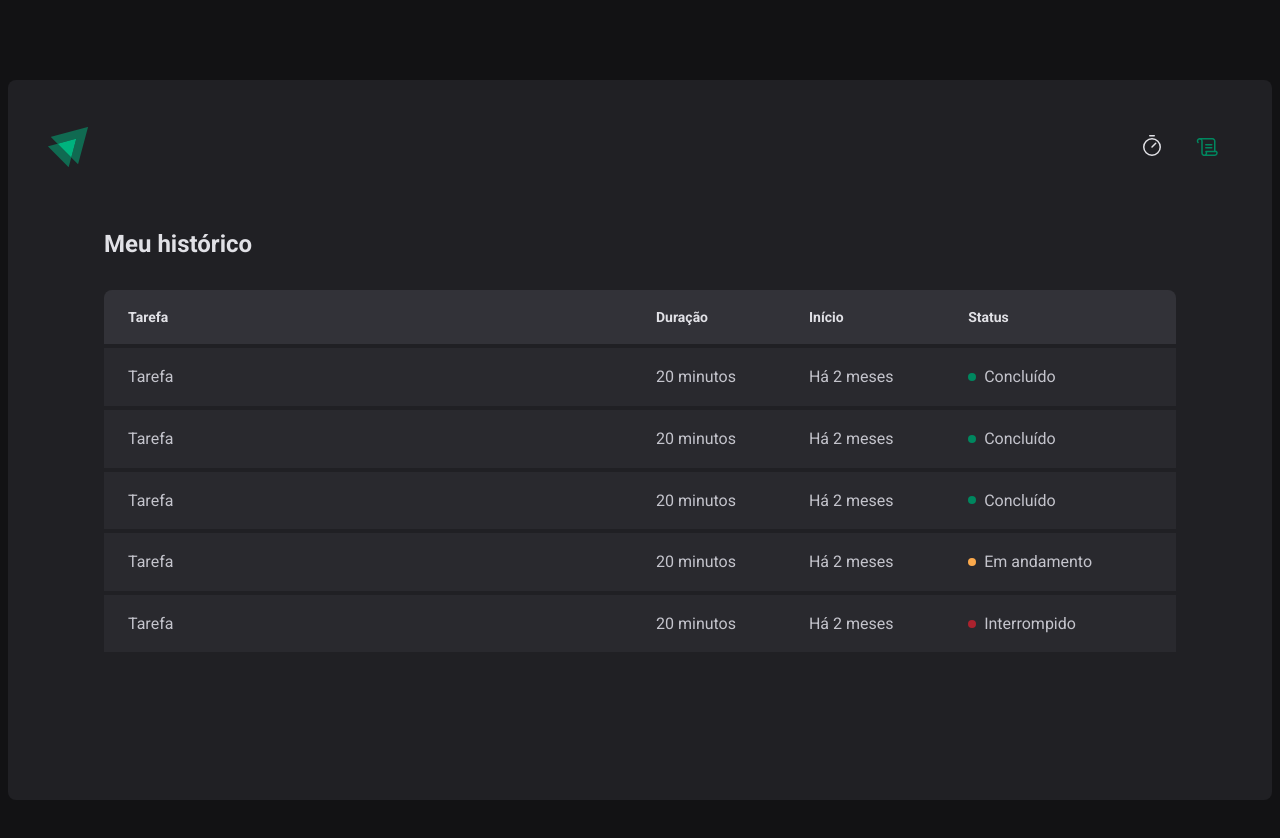
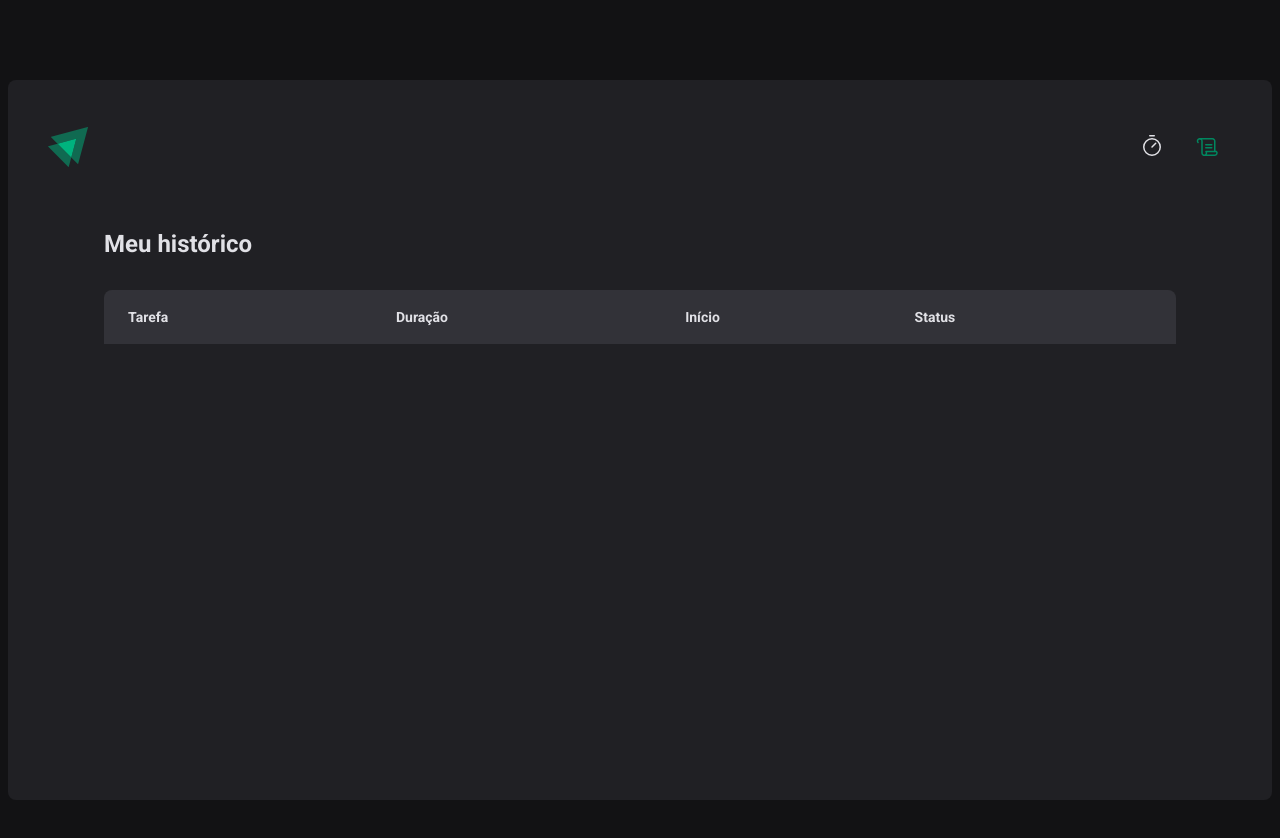
Before and after one commit to J-Breno/reactJs_rocketseat, a React (Vite) app in the folder projetos/02-ignite-timer/: page /history in a window 1280 px wide. Shown: the top 838 px of the page. Built offline with nearby package versions, Linux system fonts and the light colour scheme.

Commit message:
Listagem de histórico

```diff
--- a/projetos/02-ignite-timer/src/pages/History/index.tsx
+++ b/projetos/02-ignite-timer/src/pages/History/index.tsx
@@ -19,46 +19,26 @@
               </tr>
             </thead>
             <tbody>
-              <tr>
-                <td>Tarefa</td>
-                <td>20 minutos</td>
-                <td>Há 2 meses</td>
-                <td>
-                  <Status statusColor="green">Concluído</Status>
-                </td>
-              </tr>
-              <tr>
-                <td>Tarefa</td>
-                <td>20 minutos</td>
-                <td>Há 2 meses</td>
-                <td>
-                  <Status statusColor="green">Concluído</Status>
-                </td>
-              </tr>
-              <tr>
-                <td>Tarefa</td>
-                <td>20 minutos</td>
-                <td>Há 2 meses</td>
-                <td>
-                  <Status statusColor="green">Concluído</Status>
-                </td>
-              </tr>
-              <tr>
-                <td>Tarefa</td>
-                <td>20 minutos</td>
-                <td>Há 2 meses</td>
-                <td>
-                  <Status statusColor="yellow">Em andamento</Status>
-                </td>
-              </tr>
-              <tr>
-                <td>Tarefa</td>
-                <td>20 minutos</td>
-                <td>Há 2 meses</td>
-                <td>
-                  <Status statusColor="red">Interrompido</Status>
-                </td>
-              </tr>
+              {cycles.map((cycle) => {
+                return (
+                  <tr key={cycle.id}>
+                    <td>{cycle.task}</td>
+                    <td>{cycle.minutesAmount} minutos</td>
+                    <td>{cycle.startDate.toISOString()}</td>
+                    <td>
+                      {cycle.finishedDate && (
+                        <Status statusColor="green">Concluído</Status>
+                      )}
+                      {cycle.interruptedDate && (
+                        <Status statusColor="red">Interrompido</Status>
+                      )}
+                      {!cycle.finishedDate && !cycle.interruptedDate && (
+                        <Status statusColor="yellow">Em andamento</Status>
+                      )}
+                    </td>
+                  </tr>
+                );
+              })}
             </tbody>
           </table>
         </HistoryList>
```
